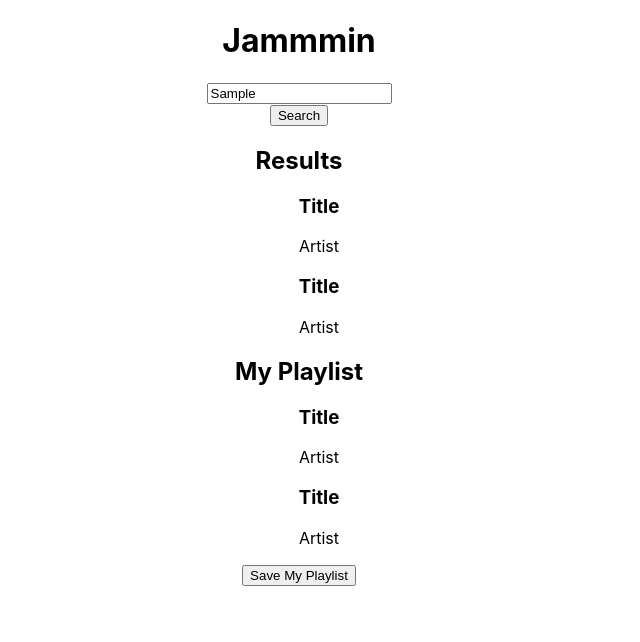
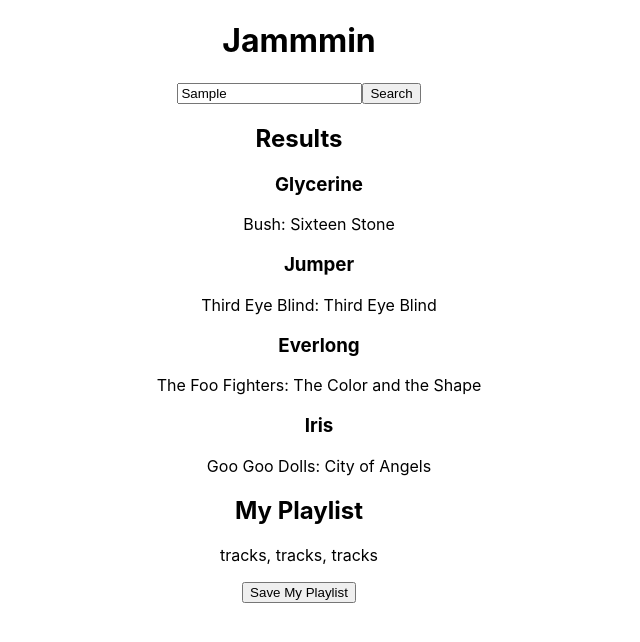
Before and after one commit to JasonSteelmanCoder/jammmin, a React (Create React App) app: page / in a window 1280 px wide. Both pictures are taken after typing "Sample" into the empty fields and a click on the button "Search". Shown: the top 642 px of the page, without its empty margins (341-981 px from the left). Built offline with nearby package versions, Linux system fonts and the light colour scheme.

Commit message:
Using new mock response, make SearchResults display list of tracks

```diff
--- a/src/App.js
+++ b/src/App.js
@@ -1,18 +1,26 @@
+import React, { useState } from 'react';
 import './App.css';
 import SearchBar from './SearchBar';
-import SearchButton from './SearchButton';
 import SearchResults from './SearchResults';
 import Playlist from './Playlist';
+import songs from './mockResponse';
 
 function App() {
+  const [results, setResults] = useState([]);
+  const [tracks, setTracks] = useState([]);
+
+  function handleNewResults(event) {
+    event.preventDefault();
+    setResults(songs);
+  };
+
   return (
     <div className="App">
       <header>
         <h1>Jammmin</h1>
       </header>
-      <SearchBar />
-      <SearchButton />
-      <SearchResults />
+      <SearchBar handleNewResults={handleNewResults} />
+      <SearchResults results={results} tracks={tracks} setTracks={setTracks} />
       <Playlist />
     </div>
   );
--- a/src/Playlist.js
+++ b/src/Playlist.js
@@ -1,12 +1,11 @@
 import React from 'react';
-import Tracklist from './Tracklist';
 import SaveButton from './SaveButton';
 
 function Playlist() {
     return (
         <div>
             <h2>My Playlist</h2>
-            <Tracklist />
+            <p>tracks, tracks, tracks</p>
             <SaveButton />
         </div>
     )
--- a/src/SearchBar.js
+++ b/src/SearchBar.js
@@ -1,11 +1,25 @@
-import React from 'react';
+import React, { useState } from 'react';
+import SearchButton from './SearchButton';
 
-function SearchBar() {
+function SearchBar({ handleNewResults }) {
+
+    const [value, setValue] = useState('');
+
+    function handleChange(event) {
+        setValue(event.target.value);
+    };
+
     return (
-        <form>
-            <input type="text"></input>
+        <form onSubmit={handleNewResults}>
+            <input
+                type="text"
+                name="userInput"
+                value={value}
+                onChange={handleChange}
+            />
+            <SearchButton />
         </form>
     )
-}
+};
 
 export default SearchBar;
--- a/src/SearchButton.js
+++ b/src/SearchButton.js
@@ -2,8 +2,14 @@
 
 function SearchButton() {
     return (
-        <button>Search</button>
-    )
+        <button
+            type='submit'
+            formMethod='GET'
+            formAction='./mockResponse.js'
+        >
+            Search
+        </button>
+    );
 };
 
 export default SearchButton;
--- a/src/SearchResults.js
+++ b/src/SearchResults.js
@@ -1,11 +1,20 @@
 import React from 'react';
-import Tracklist from './Tracklist';
+import Track from './Track';
 
-function SearchResults() {
+function SearchResults({ results }) {
+
     return(
         <>
             <h2>Results</h2>
-            <Tracklist />
+            <ul>
+                {results.map((item) => (
+                    <Track
+                        result={Object.keys(item)}
+                        artist={item[Object.keys(item)].artist}
+                        album={item[Object.keys(item)].album}
+                    />
+                ))}
+            </ul>
         </>
     )
 }
--- a/src/Track.js
+++ b/src/Track.js
@@ -1,10 +1,11 @@
 import React from 'react';
 
-function Track() {
+function Track({ result, artist, album }) {
     return (
         <>
-            <h3>Title</h3>
-            <p>Artist</p>
+            <h3>{result}</h3>
+            <span>{artist}: </span>
+            <span>{album}</span>
         </>
     )
 };
--- a/src/Tracklist.js
+++ /dev/null
@@ -1,13 +0,0 @@
-import React from 'react';
-import Track from './Track';
-
-function Tracklist() {
-    return (
-        <ul>
-            <Track />
-            <Track />
-        </ul>
-    )
-}
-
-export default Tracklist;
--- /dev/null
+++ b/src/mockResponse.js
@@ -0,0 +1,24 @@
+const songs = [
+
+    {"Glycerine": {
+        "artist": "Bush",
+        "album": "Sixteen Stone"
+    }},
+
+    {"Jumper": {
+        "artist": "Third Eye Blind",
+        "album": "Third Eye Blind"
+    }},
+
+    {"Everlong": {
+        "artist": "The Foo Fighters",
+        "album": "The Color and the Shape"
+    }},
+
+    {"Iris": {
+        "artist": "Goo Goo Dolls",
+        "album": "City of Angels"
+    }}
+];
+
+export default songs;
```
